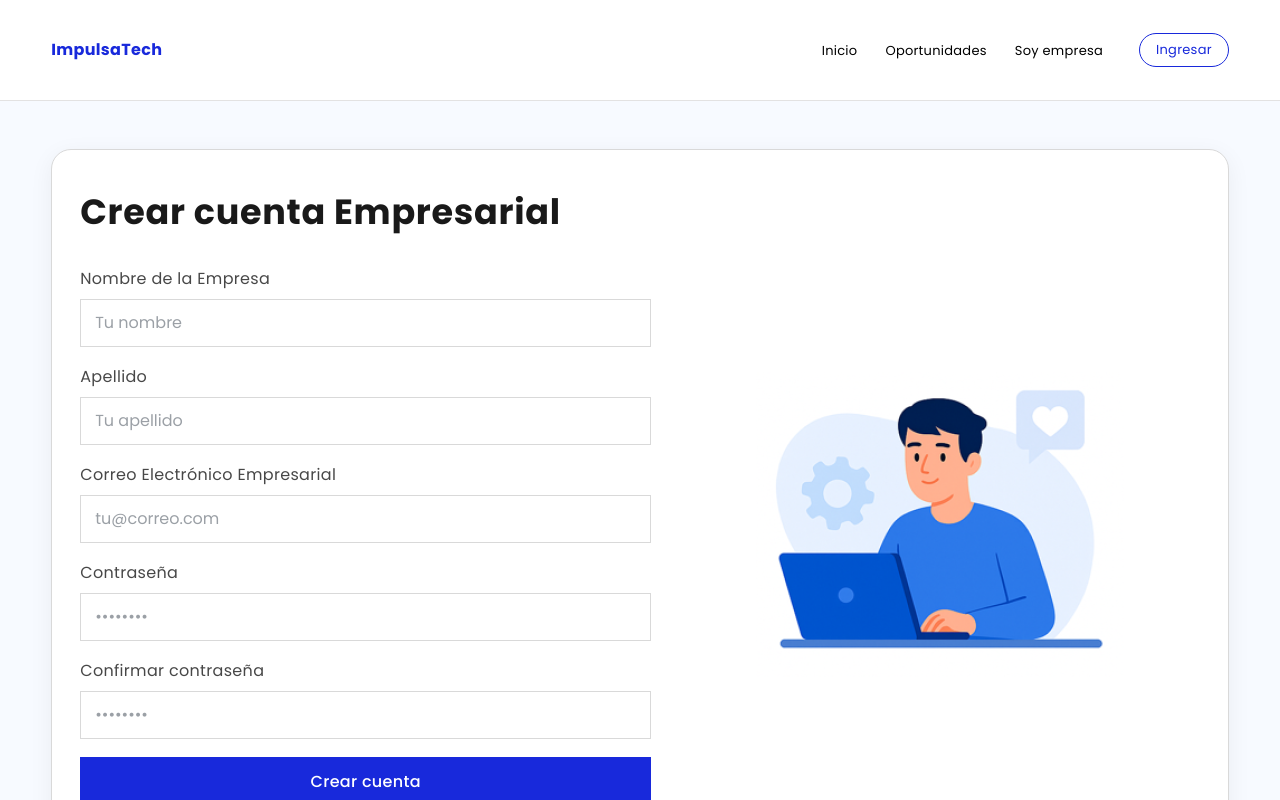
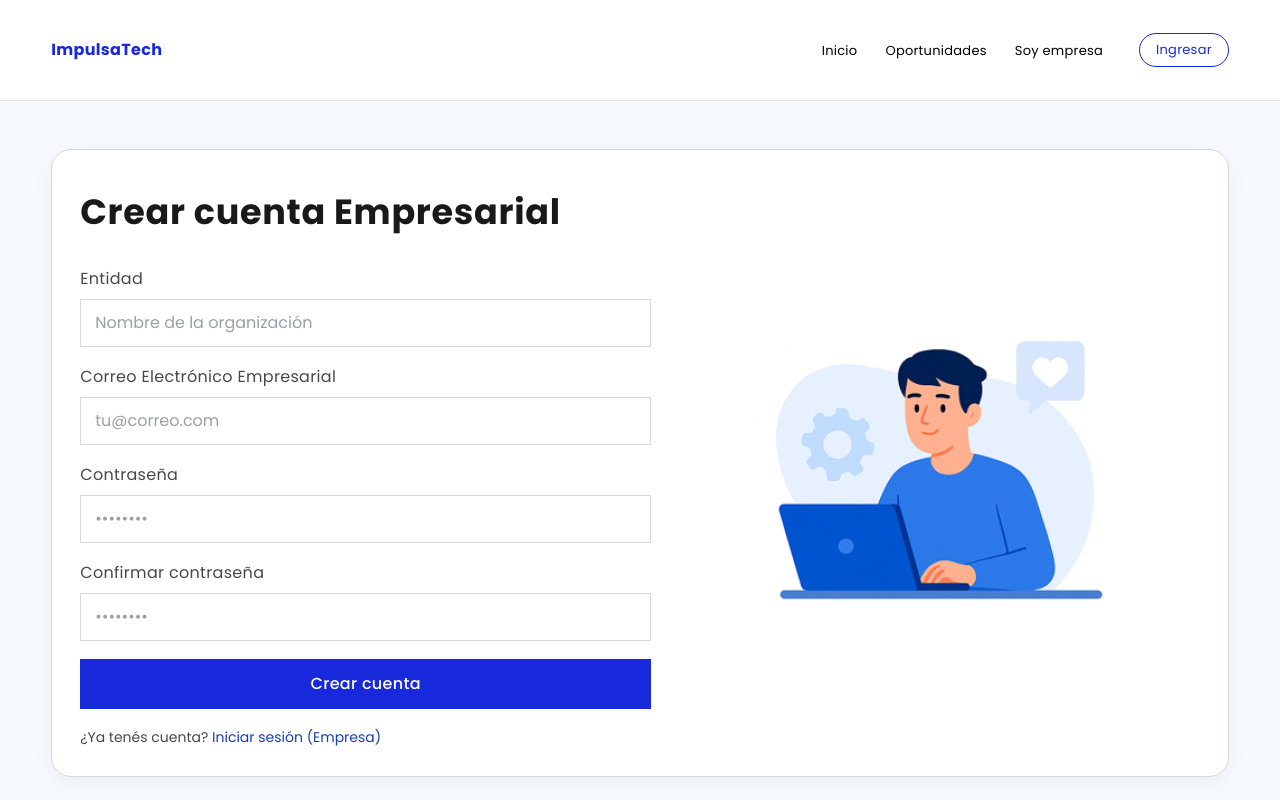
Before and after one commit to almendrasmaria/impulsa-tech, a React (Vite) app: page /SignupCompany in a window 1280 px wide. Shown: the top 800 px of the page. Built offline with nearby package versions, Linux system fonts and the light colour scheme.

Commit message:
Corrigiendo redireccionamiento de componentes

```diff
--- a/src/pages/LoginCompany.jsx
+++ b/src/pages/LoginCompany.jsx
@@ -152,8 +152,8 @@ export default function LoginCompany() {
 
                 <p className="signup">
                   ¿No tenés cuenta?{" "}
-                  <Link className="link-primary" to="/SingupCompany">
-                    Crear cuenta como Empresa
+                  <Link className="link-primary" to="/signupCompany">
+                    Crear cuenta (Empresa)
                   </Link>
                 </p>
               </form>
--- a/src/pages/LoginUsorCom.jsx
+++ b/src/pages/LoginUsorCom.jsx
@@ -53,7 +53,7 @@ const LoginUsorCom = () => {
             </svg>
 
             <div className="p-10 text-blue-950">
-              <a href="/SignupCompany" target="/_self" className=" text-2xl">
+              <a href="/LoginCompany" target="/_self" className=" text-2xl">
                 Empresas
               </a>
               <p className="text-xs py-1.5">
--- a/src/pages/Signup.jsx
+++ b/src/pages/Signup.jsx
@@ -139,7 +139,7 @@ export default function Signup() {
 
                 <p className="signup">
                   ¿Ya tenés cuenta?{" "}
-                  <Link className="link-primary" to="/">
+                  <Link className="link-primary" to="/Login">
                     Iniciar sesión
                   </Link>
                 </p>
--- a/src/pages/SignupCompany.jsx
+++ b/src/pages/SignupCompany.jsx
@@ -57,32 +57,17 @@ export default function SignupCompany() {
 
               <form className="form" onSubmit={handleSubmit} noValidate>
                 <div className="field">
-                  <label htmlFor="name">Nombre de la Empresa</label>
+                  <label htmlFor="name">Entidad</label>
                   <input
                     id="name"
                     type="text"
-                    placeholder="Tu nombre"
+                    placeholder="Nombre de la organización"
                     value={form.name}
                     onChange={(e) => update("name", e.target.value)}
                     required
                   />
                   {errors.name && (
                     <div className="field-error">{errors.name}</div>
-                  )}
-                </div>
-
-                <div className="field">
-                  <label htmlFor="lastname">Apellido</label>
-                  <input
-                    id="lastname"
-                    type="text"
-                    placeholder="Tu apellido"
-                    value={form.lastname}
-                    onChange={(e) => update("lastname", e.target.value)}
-                    required
-                  />
-                  {errors.lastname && (
-                    <div className="field-error">{errors.lastname}</div>
                   )}
                 </div>
 
@@ -137,9 +122,7 @@ export default function SignupCompany() {
 
                 <p className="signup">
                   ¿Ya tenés cuenta?{" "}
-                  <Link className="link-primary" to="/LoginCompany">
-                    Iniciar sesión (Empresa)
-                  </Link>
+                  <a href="/LoginCompany" className="text-blue-800">Iniciar sesión (Empresa)</a>
                 </p>
               </form>
             </div>
--- a/src/styles.css
+++ b/src/styles.css
@@ -28,7 +28,7 @@ body{
   margin: 0 auto;
 }
 
-a{ color: inherit; }
+
 
 .site-header{
   background: var(--surface);
```
